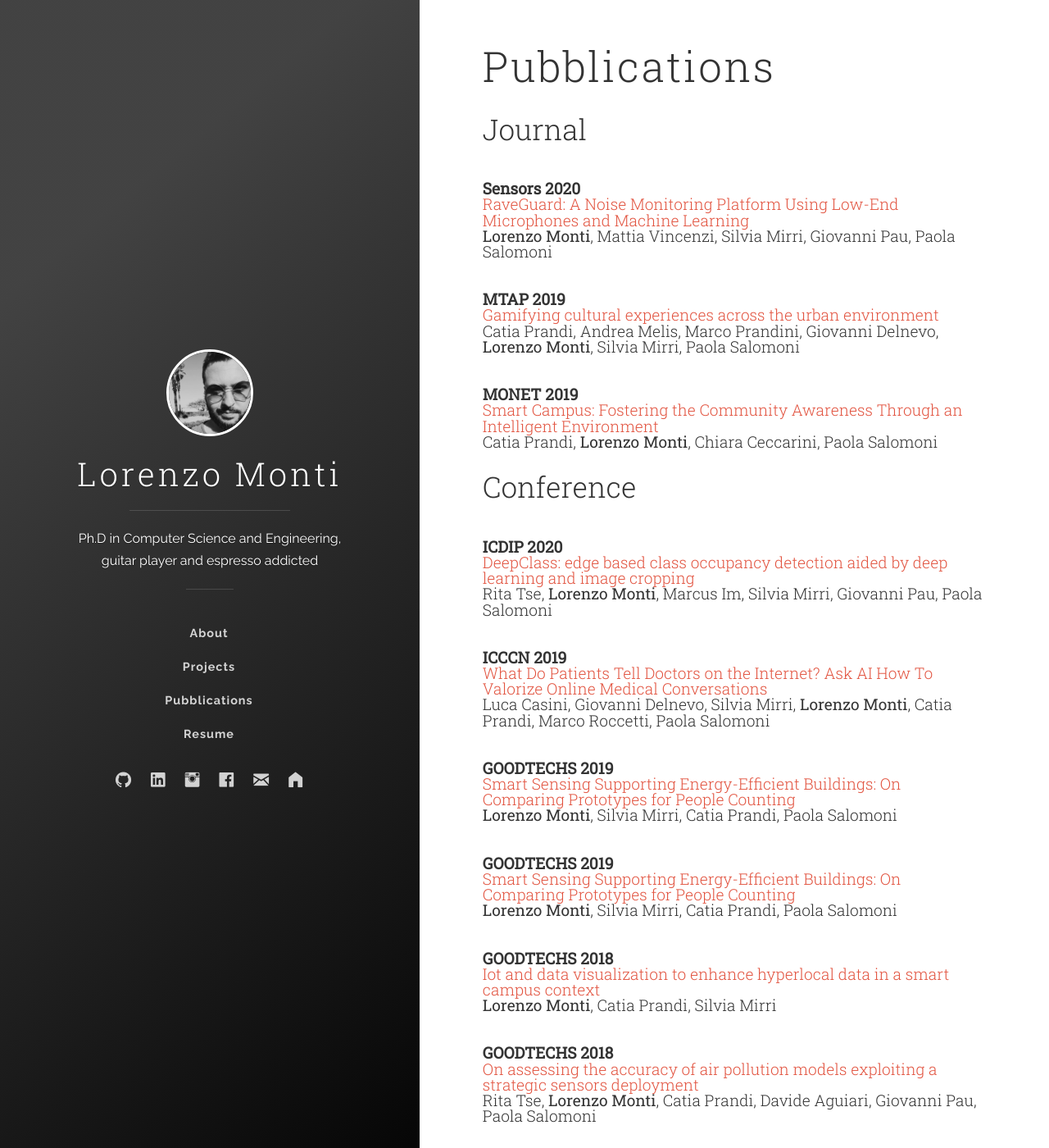
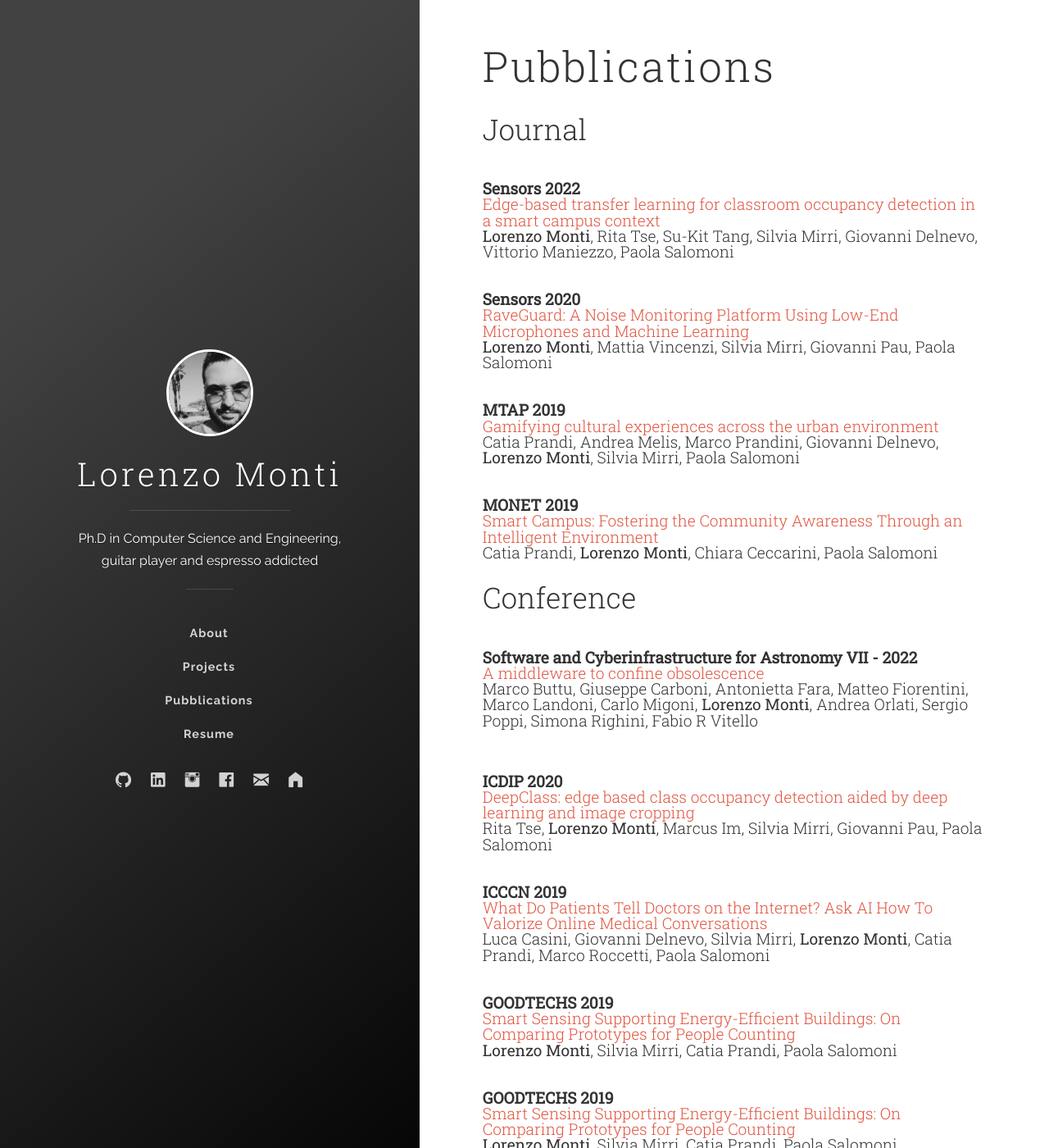
Before and after one commit to LorenzoMonti/LorenzoMonti.github.io, a Jekyll site: the page built from pubblications.md, in a window 1280 px wide and 1400 px high. Shown: the whole window at 82% size. Built offline with Jekyll 4.4.1, drawn with Linux system fonts in a browser that asks for light colours.

Commit message:
Update pubblications.md

```diff
--- a/pubblications.md
+++ b/pubblications.md
@@ -8,6 +8,13 @@ title: Pubblications
 <div id="journal">
   <p>
   <h2>Journal</h2>
+      <br>
+
+      <h4><strong>Sensors 2022</strong><br>
+      <a href="[https://www.mdpi.com/1424-8220/22/10/3692]" target="_blank">Edge-based transfer learning for classroom occupancy detection in a smart campus context</a> <br>
+      <span style="font-weight: 400;">Lorenzo Monti</span>, Rita Tse, Su-Kit Tang, Silvia Mirri, Giovanni Delnevo, Vittorio Maniezzo, Paola Salomoni
+      </h4>
+
       <br>
 
       <h4><strong>Sensors 2020</strong><br>
@@ -35,6 +42,14 @@ title: Pubblications
 <div id="conference">
   <p>
   <h2>Conference</h2>
+    <br>
+
+    <h4><strong>Software and Cyberinfrastructure for Astronomy VII - 2022</strong><br>
+    <a href="" target="_blank">A middleware to confine obsolescence</a> <br>
+    Marco Buttu, Giuseppe Carboni, Antonietta Fara, Matteo Fiorentini, Marco Landoni, Carlo Migoni, <span style="font-weight: 400;">Lorenzo Monti</span>, Andrea Orlati, Sergio Poppi, Simona   Righini, Fabio R Vitello
+    </h4>
+
+    <br>
 
     <br>
 
```
